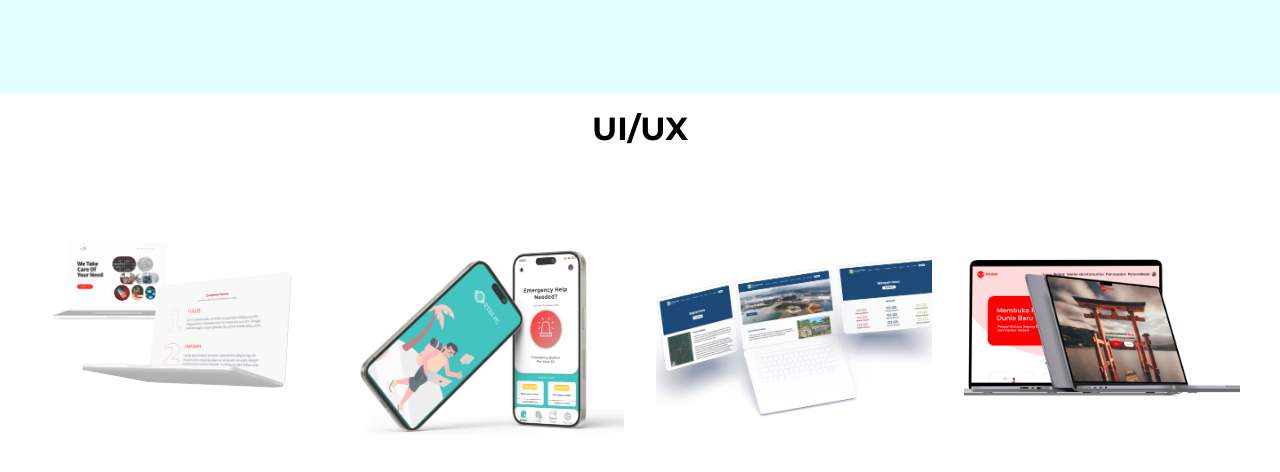
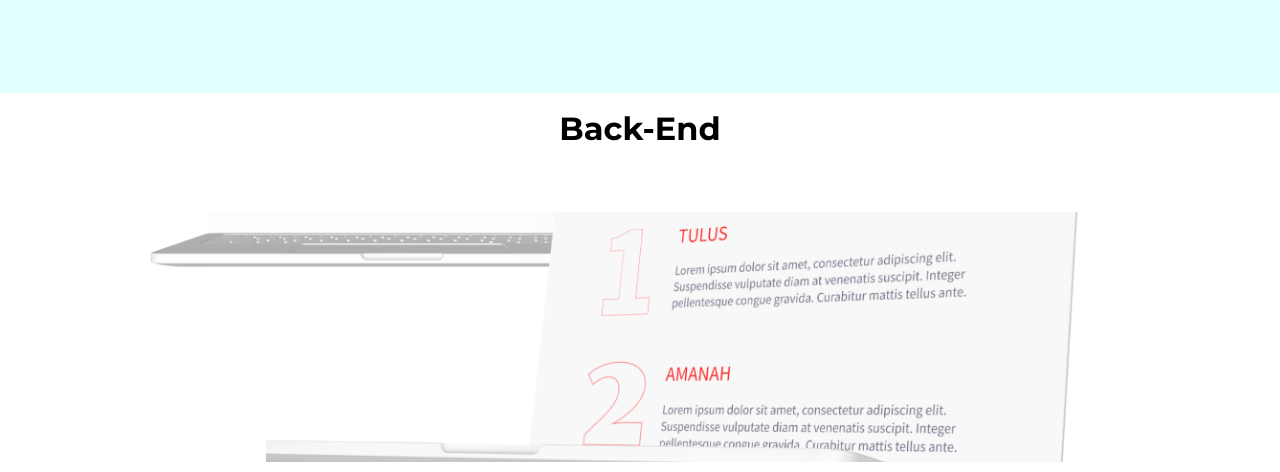
Before and after one commit to andyanogifaro/Portofolio_GAndyano, a website: page index.html in a window 1280 px wide. Shown: the part 4887-5359 px from the top of the page. Drawn offline with Linux system fonts and the light colour scheme.

Commit message:
Update index.html

```diff
--- a/index.html
+++ b/index.html
@@ -517,9 +517,9 @@
     </section>
     <section id="portofolios3">
       <div class="portofolios main-container">
-        <h1 class="section-title">UI/UX</h1>
+        <h1 class="section-title">Back-End</h1>
 
-        <div class="grid-3">
+        <div class="grid-1">
           <!-- Portofolio Uiux1 -->
           <div class="portofolio">
             <div class="portofolio-cover">
```
